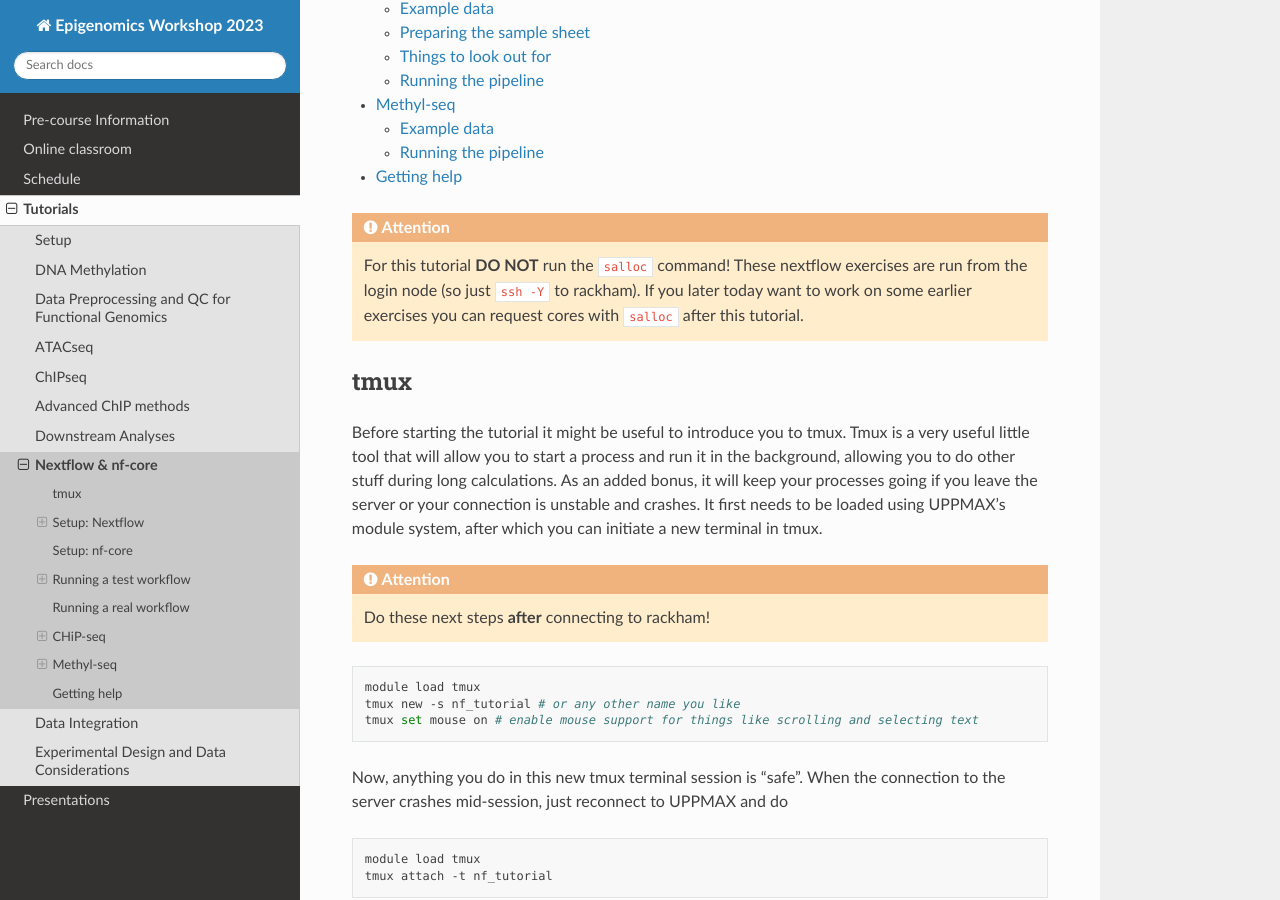
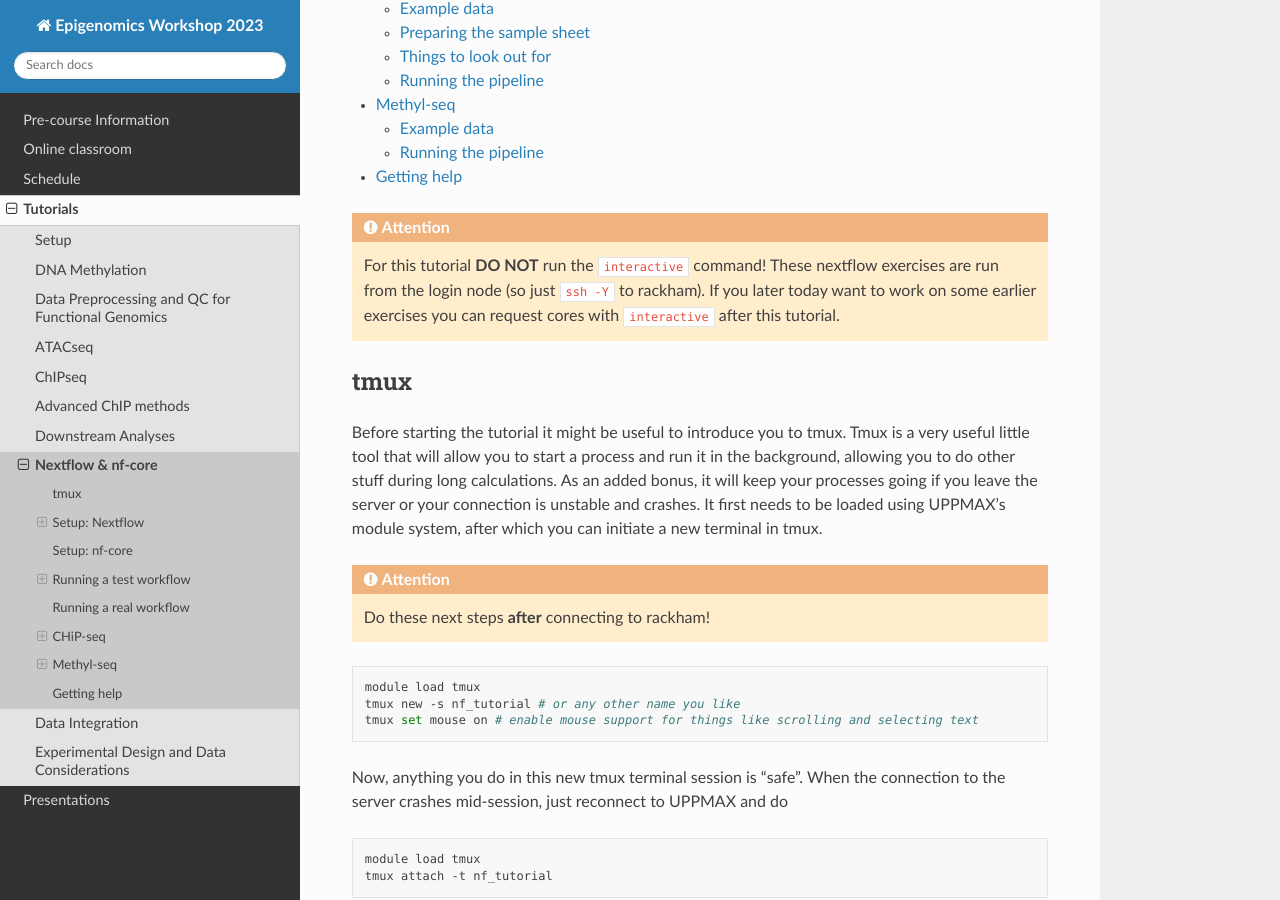
Before and after one commit to NBISweden/workshop-epigenomics-RTDs, a Sphinx documentation site: the page built from docs/content/tutorials/nextflow.rst, in a window 1280 px wide and 900 px high, scrolled down 620 px. Built offline with Sphinx 7.4.7 and the Read the Docs theme 2.0.0, drawn with Linux system fonts in a browser that asks for light colours.

Commit message:
salloc to interactive

```diff
--- a/docs/content/tutorials/nextflow.rst
+++ b/docs/content/tutorials/nextflow.rst
@@ -16,7 +16,7 @@
 
 .. attention::
 
-    For this tutorial **DO NOT** run the ``salloc`` command! These nextflow exercises are run from the login node (so just ``ssh -Y`` to rackham). If you later today want to work on some earlier exercises you can request cores with ``salloc`` after this tutorial.
+    For this tutorial **DO NOT** run the ``interactive`` command! These nextflow exercises are run from the login node (so just ``ssh -Y`` to rackham). If you later today want to work on some earlier exercises you can request cores with ``interactive`` after this tutorial.
 
 tmux
 -----
```
